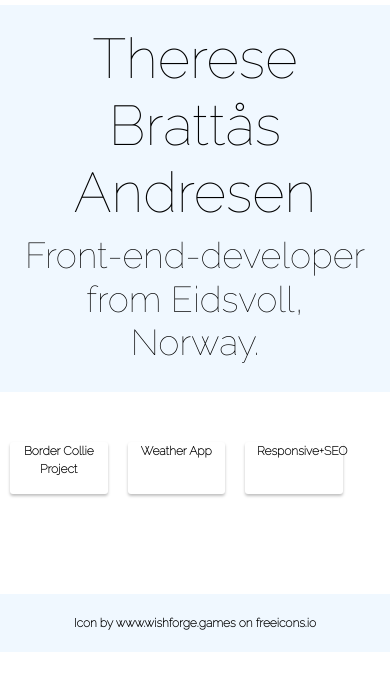
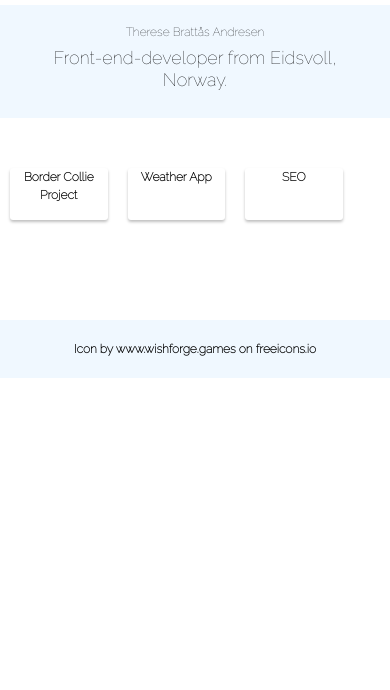
Before and after one commit to thebraand/Portfolio-project, a plain HTML site: page index.html in a window 390 px wide. Shown: the part 54-744 px from the top of the page. Drawn offline with nearby package versions, Linux system fonts and the light colour scheme.

Commit message:
Responsive for the fifth time

```diff
--- a/index.html
+++ b/index.html
@@ -78,8 +78,8 @@
 </span>
 </div>
 <div class="col-3 case">
-<p>
-  Responsive+SEO
+<p >
+  SEO
 </p>
 <span>
   <img src="images/respseo.png" class="images img-fluid"/>
--- a/style.css
+++ b/style.css
@@ -62,7 +62,7 @@ footer {
 
 @media (max-width: 576px) {
   .hero {
-    font-size: 12px;
+    font-size: 8px;
   }
 }
 @media (max-width: 576px) {
@@ -83,3 +83,13 @@ footer {
     display: none;
   }
 }
+@media (max-width: 576px) {
+  h1 {
+    font-size: 12px;
+  }
+}
+@media (max-width: 576px) {
+  h2 {
+    font-size: 18px;
+  }
+}
```
